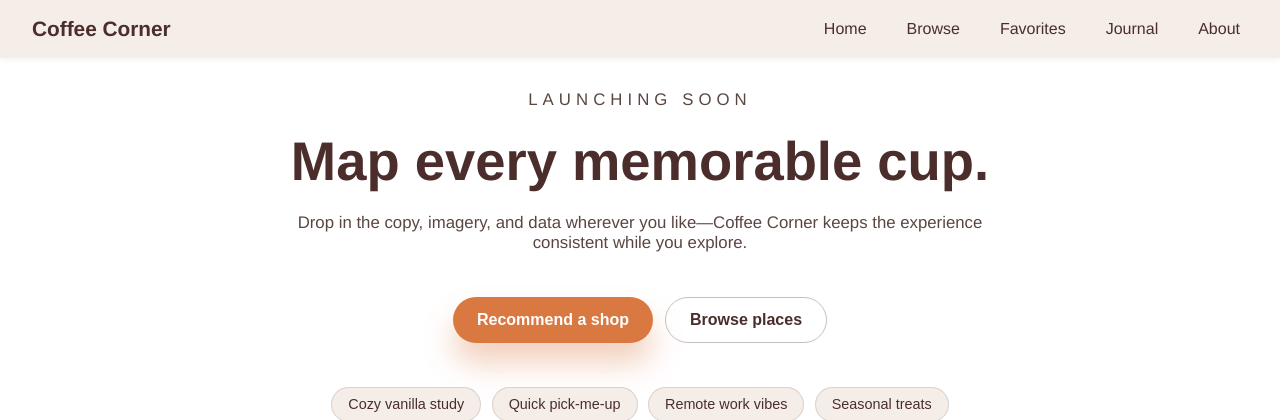
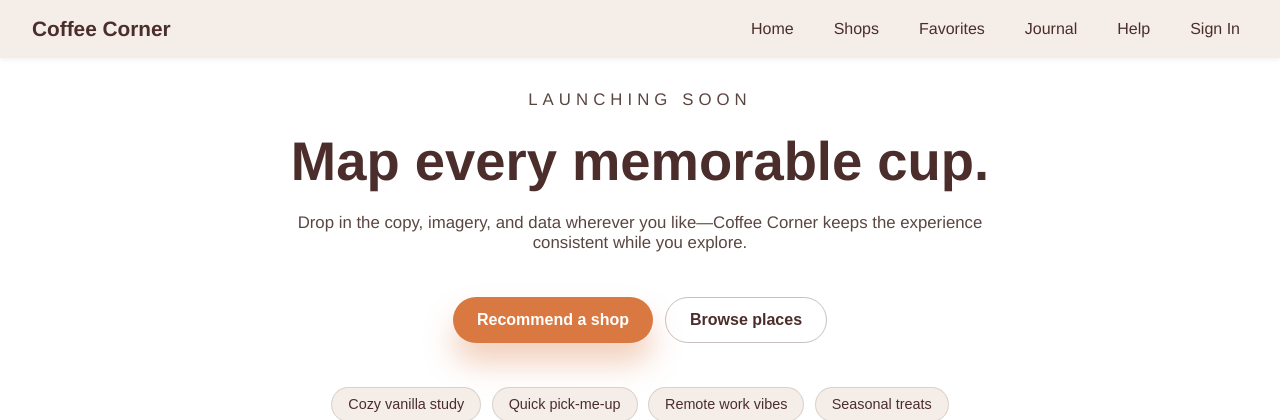
Before and after one commit to Jeshuah71/coffeShop, a Django app: page / in a window 1280 px wide. Shown: the top 420 px of the page. Run offline with Django 5.2, Linux system fonts and the light colour scheme; parts of the project's set-up code (start-up, migrations or seed data) failed here and were passed over.

Commit message:
Fix shops page and home page templates

```diff
--- a/shops/urls.py
+++ b/shops/urls.py
@@ -1,7 +1,8 @@
 from django.urls import path
 from .views import list_shops, shop_detail, shop_menu
+
 urlpatterns = [
-    path("", list_shops),                 # GET /api/shops
-    path("<int:pk>", shop_detail),        # GET /api/shops/:id
-    path("<int:pk>/menu", shop_menu),     # GET /api/shops/:id/menu
+    path("", list_shops, name = "list_shops"),                 # GET /api/shops
+    path("<int:pk>", shop_detail, name = "shop_detail"),        # GET /api/shops/:id
+    path("<int:pk>/menu", shop_menu, name = "shop_menu"),     # GET /api/shops/:id/menu
 ]
--- a/templates/home.html
+++ b/templates/home.html
@@ -4,19 +4,22 @@
     <meta charset="UTF-8">
     <meta name="viewport" content="width=device-width, initial-scale=1.0">
     <title>{% block title %}Coffee Corner{% endblock %}</title>
+</head>
 
+<body>
 
 <nav class="navbar">
     <div class="logo">Coffee Corner</div>
     <div class="nav-links">
         <a href="{% url 'home' %}">Home</a>
-        <a href="{% url 'places' %}">Browse</a>
-        <a href="#">Favorites</a>
+        <a href="{% url 'places' %}">Shops</a>
+        <a href="{% url 'saved' %}">Favorites</a>
         <a href="#">Journal</a>
-        <a href="#">About</a>
-
+        <a href="#">Help</a>
+        <a href="{% url 'sign_in' %}">Sign In</a>
     </div>
 </nav>
+
 
 <style>
 /* Navigation Bar */
@@ -137,7 +140,6 @@
 </style>
 
 
-
 {% block content %}
 <section class="hero-grid">
     <p class="hero-eyebrow">Launching soon</p>
@@ -146,6 +148,7 @@
     <div class="hero-actions">
         <button class="primary" type="button">Recommend a shop</button>
         <button class="secondary" type="button">Browse places</button>
+
     </div>
     <div class="quick-prompts" aria-label="Quick mood prompts">
         <button type="button">Cozy vanilla study</button>
@@ -155,3 +158,6 @@
     </div>
 </section>
 {% endblock %}
+
+</body>
+</html>
```
Also changed, not shown: templates/pages/places.html (+12 -3 lines).
